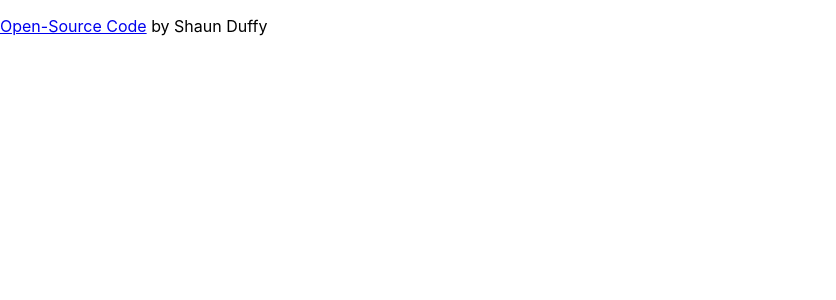
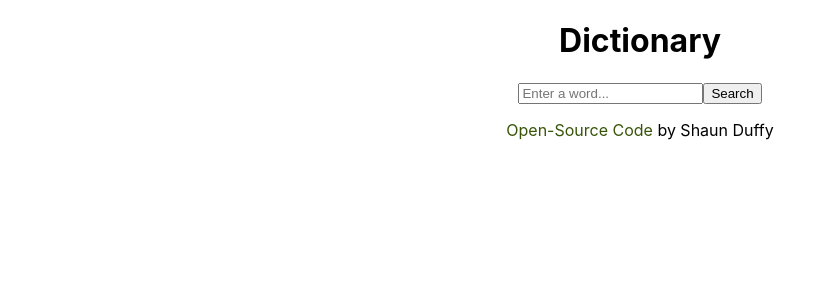
Before and after one commit to duffy28/dictionary-app, a React (Create React App) app: page / in a window 1280 px wide. Shown: the top 300 px of the page, without its empty margins (0-836 px from the left). Built offline with nearby package versions, Linux system fonts and the light colour scheme.

Commit message:
Added search form

```diff
--- a/src/App.css
+++ b/src/App.css
@@ -0,0 +1,14 @@
+header {
+  text-align: center;
+}
+footer {
+  text-align: center;
+}
+
+.git-link {
+  text-decoration: none;
+  color: rgb(55, 84, 8);
+}
+.git-link:hover {
+  color: rgb(97, 148, 15);
+}
--- a/src/App.js
+++ b/src/App.js
@@ -1,14 +1,20 @@
+import Dictionary from "./Dictionary";
 import "./App.css";
 
 function App() {
   return (
     <div className="App">
+      <header>
+        <h1>Dictionary</h1>
+      </header>
+      <Dictionary />
       <footer>
         <p>
           <a
             href="https://github.com/duffy28/dictionary-app"
             target="_blank"
             rel="noreferrer"
+            className="git-link"
           >
             Open-Source Code
           </a>{" "}
--- /dev/null
+++ b/src/Dictionary.css
@@ -0,0 +1,3 @@
+form {
+  text-align: center;
+}
--- /dev/null
+++ b/src/Dictionary.js
@@ -0,0 +1,26 @@
+import React, { useState } from "react";
+import "./Dictionary.css";
+
+export default function Dictionary() {
+  let [word, setWord] = useState("");
+  function search(event) {
+    event.preventDefault();
+    alert(`Searching for ${word}...`);
+  }
+  function wordSearch(event) {
+    console.log(event.target.value);
+    setWord(event.target.value);
+  }
+  return (
+    <div>
+      <form onSubmit={search}>
+        <input
+          type="search"
+          placeholder="Enter a word..."
+          onChange={wordSearch}
+        />
+        <input type="submit" value="Search" />
+      </form>
+    </div>
+  );
+}
```
